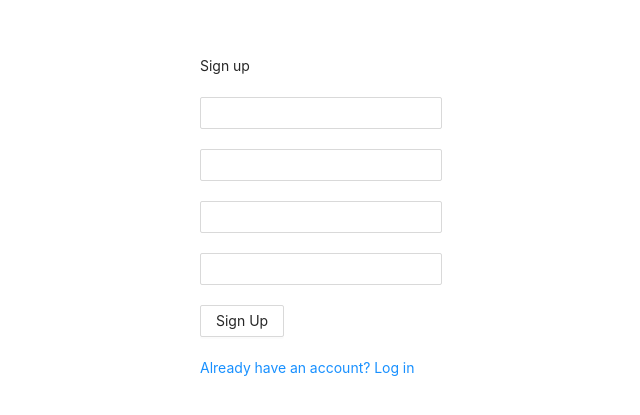
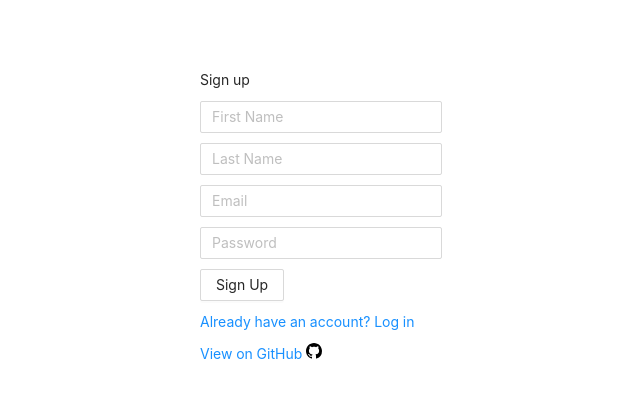
Before and after one commit to kunalgorithm/graphql-fullstack, a Next.js app: page /signup in a window 1280 px wide. Shown: the part 183-598 px from the top of the page, without its empty margins (319-959 px from the left). Built offline with nearby package versions, Linux system fonts and the light colour scheme.

Commit message:
fix login error messages, move copyright

```diff
--- a/components/dashboard/Copyright.tsx
+++ b/components/Copyright.tsx
@@ -1,6 +1,6 @@
 import React from "react";
 
-export function Copyright() {
+export default () => {
   return (
     <div>
       <a
@@ -19,9 +19,15 @@ export function Copyright() {
           <path
             fillRule="evenodd"
             d="M8 0C3.58 0 0 3.58 0 8c0 3.54 2.29 6.53 5.47 7.59.4.07.55-.17.55-.38 0-.19-.01-.82-.01-1.49-2.01.37-2.53-.49-2.69-.94-.09-.23-.48-.94-.82-1.13-.28-.15-.68-.52-.01-.53.63-.01 1.08.58 1.23.82.72 1.21 1.87.87 2.33.66.07-.52.28-.87.51-1.07-1.78-.2-3.64-.89-3.64-3.95 0-.87.31-1.59.82-2.15-.08-.2-.36-1.02.08-2.12 0 0 .67-.21 2.2.82.64-.18 1.32-.27 2-.27.68 0 1.36.09 2 .27 1.53-1.04 2.2-.82 2.2-.82.44 1.1.16 1.92.08 2.12.51.56.82 1.27.82 2.15 0 3.07-1.87 3.75-3.65 3.95.29.25.54.73.54 1.48 0 1.07-.01 1.93-.01 2.2 0 .21.15.46.55.38A8.013 8.013 0 0 0 16 8c0-4.42-3.58-8-8-8z"
-          ></path>
+          />
         </svg>
       </a>
+      <style jsx>{`
+        width: 230px;
+        position: absolute;
+        bottom: 10px;
+        right: 10px;
+      `}</style>
     </div>
   );
-}
+};
--- a/global.scss
+++ b/global.scss
@@ -5,7 +5,7 @@ body {
 }
 
 div {
-  margin: 20px 0px;
+  margin: 10px 0px;
 }
 
 .form {
--- a/pages/_app.js
+++ b/pages/_app.js
@@ -1,6 +1,7 @@
 import React from "react";
 import App, { Container } from "next/app";
 import Head from "next/head";
+import Copyright from "../components/Copyright";
 
 //@ts-ignore
 import "antd/dist/antd.css";
@@ -22,11 +23,12 @@ class MyApp extends App {
         <Head>
           <title>GraphQL Fullstack Web App</title>
         </Head>
-        <>
+        <main>
           {/* CssBaseline kickstart an elegant, consistent, and simple baseline to build upon. */}
           {/* <CssBaseline /> */}
           <Component {...pageProps} />
-        </>
+          <Copyright />
+        </main>
       </>
     );
   }
--- a/pages/app.tsx
+++ b/pages/app.tsx
@@ -1,4 +1,4 @@
-import Dashboard from "../components/dashboard/Dashboard";
+import Dashboard from "../components/Dashboard";
 
 export default () => {
   return <Dashboard />;
--- a/pages/index.tsx
+++ b/pages/index.tsx
@@ -1,7 +1,6 @@
 import React from "react";
 
 import Link from "next/link";
-import { Copyright } from "../components/dashboard/Copyright";
 
 const Index = ({ users }) => (
   <div>
@@ -19,9 +18,6 @@ const Index = ({ users }) => (
         <a>skip to the Dashboard.</a>
       </Link>
     </div>
-    <div>
-      <Copyright />
-    </div>
   </div>
 );
 
--- a/pages/signup.tsx
+++ b/pages/signup.tsx
@@ -45,7 +45,6 @@ function SignUp() {
   const [signupMutation, { loading, error, data, client }] = useMutation(
     SIGNUP_MUTATION
   );
-  if (error) message.error(error.message);
 
   return (
     <div>
@@ -53,38 +52,44 @@ function SignUp() {
         <div>Sign up</div>
         <form
           noValidate
-          onSubmit={e => {
+          onSubmit={(e) => {
             e.preventDefault();
             e.stopPropagation();
             signupMutation({
-              variables: { firstName, lastName, email, password }
+              variables: { firstName, lastName, email, password },
             })
-              .then(result => loginUser(result.data.signup.token, client))
-              .catch(err => console.error(err));
+              .then((result) => loginUser(result.data.signup.token, client))
+              .catch((err) => message.error(err.message));
           }}
         >
           <div>
             <Input
               value={firstName}
-              onChange={e => setFirstName(e.target.value)}
+              onChange={(e) => setFirstName(e.target.value)}
+              placeholder="First Name"
             />
           </div>
-
           <div>
             <Input
               value={lastName}
-              onChange={e => setLastName(e.target.value)}
+              onChange={(e) => setLastName(e.target.value)}
+              placeholder="Last Name"
             />
           </div>
-
           <div>
-            <Input value={email} onChange={e => setEmail(e.target.value)} />
+            <Input
+              value={email}
+              onChange={(e) => setEmail(e.target.value)}
+              placeholder="Email"
+              type="email"
+            />
           </div>
-
           <div>
             <Input
               value={password}
-              onChange={e => setPassword(e.target.value)}
+              onChange={(e) => setPassword(e.target.value)}
+              placeholder="Password"
+              type="password"
             />
           </div>
 
```
Also changed, not shown: components/Dashboard.tsx (added, +11 -0 lines), components/Profile.tsx (renamed from components/dashboard/Profile.tsx, +10 -3 lines), components/dashboard/Dashboard.tsx (deleted, +0 -17 lines), pages/login.tsx (+8 -6 lines).
